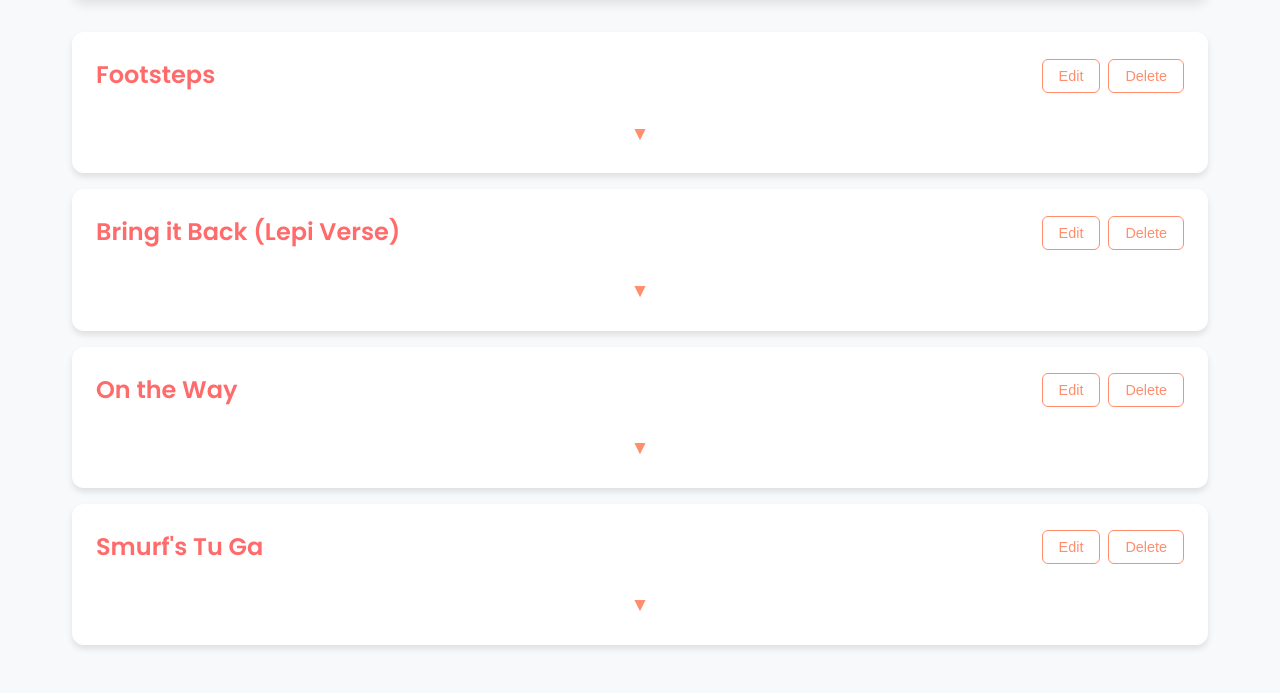
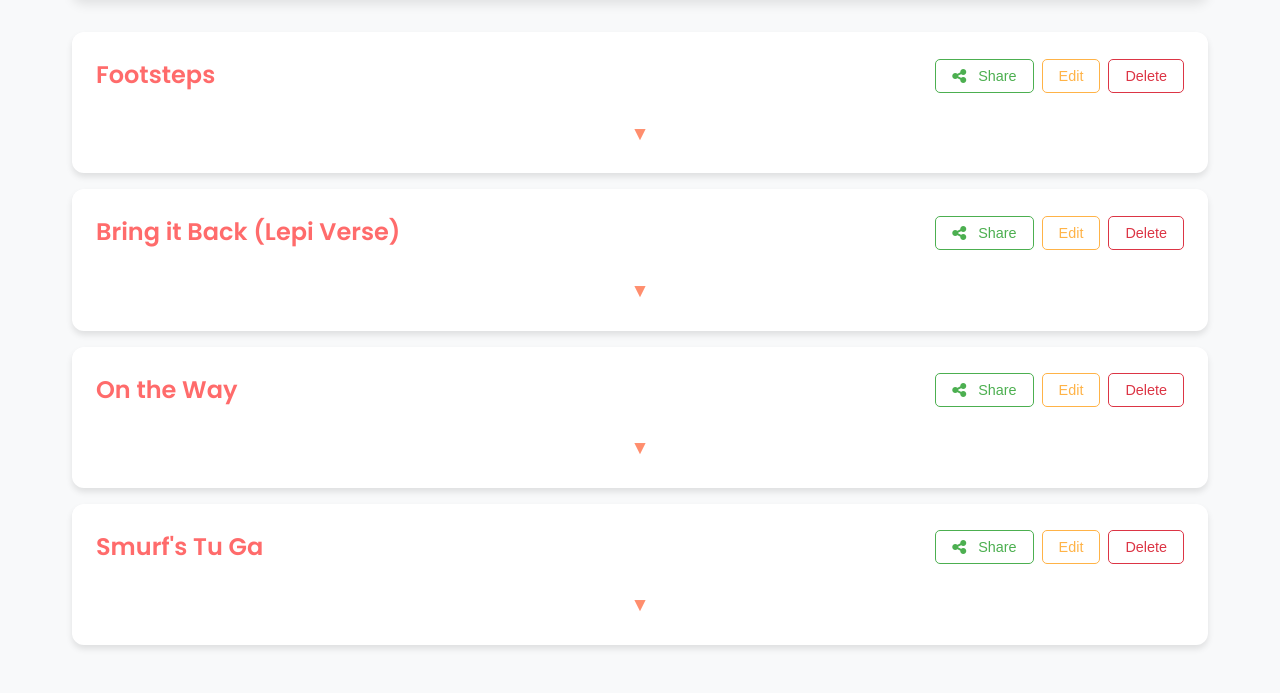
Before and after one commit to lepifj/lyrics-library, a Flask app: page / in a window 1280 px wide. Shown: the part 213-906 px from the top of the page. Run offline with Flask 3, Linux system fonts and the light colour scheme; a user stored in the database is signed in; some libraries are stand-ins or nearby versions.

Commit message:
added share button

```diff
--- a/static/script.js
+++ b/static/script.js
@@ -108,6 +108,37 @@ document.addEventListener('DOMContentLoaded', () => {
             return;
         }
 
+        // Handle share button click
+        if (e.target.classList.contains('btn-share')) {
+            e.stopPropagation(); // Prevent card expansion when clicking share
+            const title = lyricCard.querySelector('h3').textContent;
+            const content = lyricCard.querySelector('.lyrics-content p').textContent;
+
+            const shareData = {
+                title: 'Shared Lyric: ' + title,
+                text: `${title}\n\n${content}\n\nShared via Lyrics Library`,
+            };
+
+            try {
+                if (navigator.share) {
+                    await navigator.share(shareData);
+                } else {
+                    // Fallback for browsers that don't support Web Share API
+                    const textArea = document.createElement('textarea');
+                    textArea.value = shareData.text;
+                    document.body.appendChild(textArea);
+                    textArea.select();
+                    document.execCommand('copy');
+                    document.body.removeChild(textArea);
+                    alert('Lyrics copied to clipboard!');
+                }
+            } catch (err) {
+                console.error('Error sharing:', err);
+                alert('Could not share the lyrics. They have been copied to your clipboard instead.');
+            }
+            return;
+        }
+
         // Toggle card expansion
         const isButton = e.target.tagName === 'BUTTON';
         if (!isButton) {
--- a/static/style.css
+++ b/static/style.css
@@ -198,7 +198,74 @@ header #newLyricBtn:active {
 .card-actions {
     display: flex;
     gap: 0.5rem;
-    margin-left: 1rem;
+    align-items: center;
+}
+
+.btn-edit,
+.btn-delete,
+.btn-share {
+    display: inline-flex;
+    align-items: center;
+    justify-content: center;
+    gap: 0.5rem;
+    padding: 0.5rem 1rem;
+    border: 1px solid;
+    border-radius: 5px;
+    cursor: pointer;
+    font-weight: 500;
+    transition: all 0.3s ease;
+    font-size: 0.9rem;
+    background-color: transparent;
+}
+
+.btn-share {
+    color: #4CAF50;
+    border-color: #4CAF50;
+}
+
+.btn-share i {
+    font-size: 1rem;
+    margin-right: 4px;
+}
+
+.btn-share:hover {
+    background-color: #4CAF50;
+    color: white;
+    transform: translateY(-1px);
+}
+
+.btn-share:active {
+    transform: translateY(1px);
+}
+
+.btn-edit {
+    color: #FFB347;
+    border-color: #FFB347;
+}
+
+.btn-edit:hover {
+    background-color: #FFB347;
+    color: white;
+    transform: translateY(-1px);
+}
+
+.btn-edit:active {
+    transform: translateY(1px);
+}
+
+.btn-delete {
+    color: #dc3545;
+    border-color: #dc3545;
+}
+
+.btn-delete:hover {
+    background-color: #dc3545;
+    color: white;
+    transform: translateY(-1px);
+}
+
+.btn-delete:active {
+    transform: translateY(1px);
 }
 
 .lyrics-content {
@@ -254,29 +321,6 @@ header #newLyricBtn:active {
 
 .lyric-card.expanded .expand-icon {
     transform: rotate(180deg);
-}
-
-.btn-edit, .btn-delete {
-    padding: 0.5rem 1rem;
-    border-radius: 6px;
-    cursor: pointer;
-    font-size: 0.9rem;
-    transition: all 0.3s ease;
-    background-color: transparent;
-    color: var(--secondary-color);
-    border: 1px solid var(--secondary-color);
-    transform: translateY(0);
-    transition: all 0.2s ease;
-}
-
-.btn-edit:hover, .btn-delete:hover {
-    background-color: var(--secondary-color);
-    color: white;
-    transform: translateY(-1px);
-}
-
-.btn-edit:active, .btn-delete:active {
-    transform: translateY(1px);
 }
 
 .modal {
--- a/templates/index.html
+++ b/templates/index.html
@@ -6,6 +6,7 @@
     <title>Lyrics Library</title>
     <link rel="stylesheet" href="{{ url_for('static', filename='style.css') }}">
     <link href="https://fonts.googleapis.com/css2?family=Poppins:wght@300;400;500;600&display=swap" rel="stylesheet">
+    <link rel="stylesheet" href="https://cdnjs.cloudflare.com/ajax/libs/font-awesome/6.5.1/css/all.min.css">
 
     <!-- Favicon -->
     <link rel="icon" type="image/png" href="{{ url_for('static', filename='img/lyricLogo.png') }}">
@@ -54,6 +55,7 @@
                 <div class="card-header">
                     <h3>{{ lyric.title }}</h3>
                     <div class="card-actions">
+                        <button class="btn-share"><i class="fas fa-share-alt"></i> Share</button>
                         <button class="btn-edit">Edit</button>
                         <button class="btn-delete">Delete</button>
                     </div>
@@ -68,6 +70,7 @@
             {% endfor %}
         </main>
     </div>
+    <script src="https://kit.fontawesome.com/your-font-awesome-kit.js" crossorigin="anonymous"></script>
     <script src="{{ url_for('static', filename='script.js') }}"></script>
 </body>
 </html>
```
